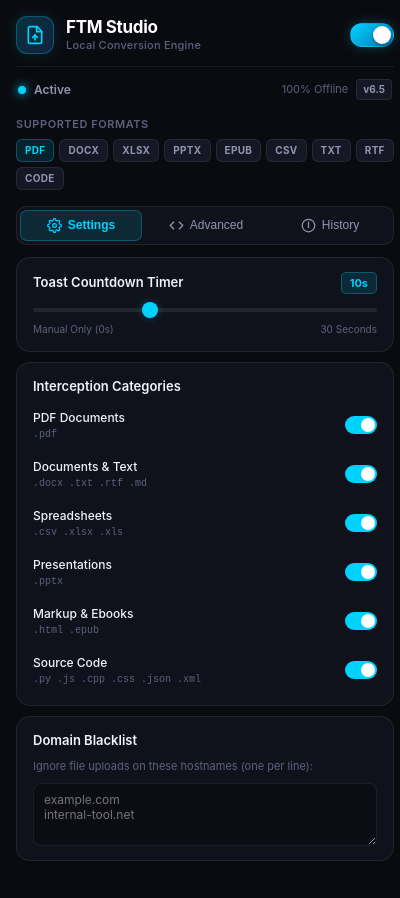
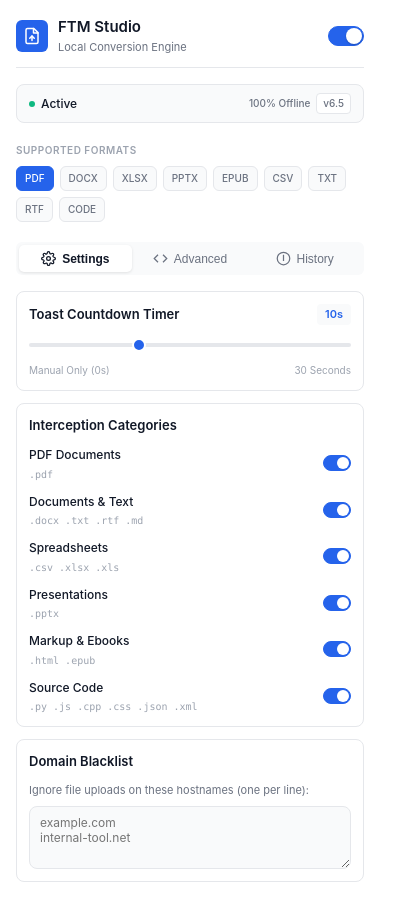
Before and after one commit to swapniljoydhar/FTMStudio, a browser extension: page file-to-markdown-extension/popup.html in a window 400 px wide. Before the commit the page ends 877 px from the top, so only its background shows below. Drawn offline with Linux system fonts and the light colour scheme.

Commit message:
update branch

```diff
--- a/file-to-markdown-extension/offscreen.js
+++ b/file-to-markdown-extension/offscreen.js
@@ -304,9 +304,8 @@
       throw new Error('PDF.js library not loaded.');
     }
 
-    // Set worker source to the local file using absolute URL
-    const workerUrl = new URL('lib/pdf.worker.min.js', chrome.runtime.getURL('/')).href;
-    pdfjsLib.GlobalWorkerOptions.workerSrc = workerUrl;
+    // Set worker source using correct Chrome extension URL format
+    pdfjsLib.GlobalWorkerOptions.workerSrc = chrome.runtime.getURL('lib/pdf.worker.min.js');
 
     // Validate ArrayBuffer is not empty
     if (!arrayBuffer || arrayBuffer.byteLength === 0) {
@@ -321,6 +320,7 @@
       const loadingTask = pdfjsLib.getDocument({ data: typedArray });
       pdf = await loadingTask.promise;
     } catch (err) {
+      console.error('[FTM] PDF.js getDocument error:', err);
       throw new Error('Failed to load PDF: ' + (err.message || 'Unknown error'));
     }
 
--- a/file-to-markdown-extension/popup.css
+++ b/file-to-markdown-extension/popup.css
@@ -1,38 +1,48 @@
 /* =========================================================================
-   popup.css — Ultra-Sleek Modern Dark UI (v6.5)
+   popup.css — Clean Modern UI (v7.0)
+   Industry-standard design inspired by Linear, Vercel, Raycast
    ========================================================================= */
 
 :root {
-  --bg:            #0a0b10;
-  --surface:       rgba(18, 20, 30, 0.85);
-  --surface-hi:    rgba(28, 32, 48, 0.65);
-  --border:        rgba(255, 255, 255, 0.07);
-  --border-accent: rgba(0, 210, 255, 0.28);
-  --text:          #f0f2f8;
-  --text-muted:    #9096b0;
-  --text-dim:      #5c627d;
-  --accent:        #00d2ff;
-  --accent-glow:   rgba(0, 210, 255, 0.25);
-  --accent-dim:    rgba(0, 210, 255, 0.12);
-  --danger:        #ff4757;
-  --radius:        14px;
-  --radius-sm:     8px;
-  --shadow:        0 8px 32px rgba(0, 0, 0, 0.45);
-  --transition:    0.2s cubic-bezier(0.4, 0, 0.2, 1);
+  --bg:            #ffffff;
+  --bg-secondary:  #f9fafb;
+  --border:        #e5e7eb;
+  --text:          #111827;
+  --text-secondary:#6b7280;
+  --text-tertiary: #9ca3af;
+  --accent:        #2563eb;
+  --accent-hover:  #1d4ed8;
+  --success:       #10b981;
+  --danger:        #ef4444;
+  --radius:        8px;
+  --shadow:        0 1px 3px rgba(0,0,0,0.1);
+}
+
+/* Dark mode support */
+@media (prefers-color-scheme: dark) {
+  :root {
+    --bg:            #0f172a;
+    --bg-secondary:  #1e293b;
+    --border:        #334155;
+    --text:          #f1f5f9;
+    --text-secondary:#94a3b8;
+    --text-tertiary: #64748b;
+    --accent:        #3b82f6;
+    --accent-hover:  #2563eb;
+    --shadow:        0 1px 3px rgba(0,0,0,0.3);
+  }
 }
 
 /* ─── RESET & BASE ─── */
 *, *::before, *::after { box-sizing: border-box; margin: 0; padding: 0; }
 
 body {
-  width: 410px;
-  min-height: 490px;
+  width: 380px;
   background: var(--bg);
   color: var(--text);
-  font-family: -apple-system, BlinkMacSystemFont, 'Inter', 'Segoe UI', Roboto, sans-serif;
+  font-family: -apple-system, BlinkMacSystemFont, 'Inter', system-ui, sans-serif;
   font-size: 13px;
   line-height: 1.5;
-  overflow-x: hidden;
   -webkit-font-smoothing: antialiased;
 }
 
@@ -41,7 +51,7 @@ body {
   padding: 16px;
   display: flex;
   flex-direction: column;
-  gap: 12px;
+  gap: 16px;
 }
 
 /* ─── HEADER ─── */
@@ -56,37 +66,31 @@ body {
 .header-left {
   display: flex;
   align-items: center;
-  gap: 12px;
+  gap: 10px;
 }
 
 .logo {
-  width: 38px;
-  height: 38px;
+  width: 32px;
+  height: 32px;
   display: flex;
   align-items: center;
   justify-content: center;
-  background: linear-gradient(135deg, rgba(0, 210, 255, 0.2), rgba(59, 130, 246, 0.2));
-  border: 1px solid var(--border-accent);
-  border-radius: 11px;
-  color: var(--accent);
-  box-shadow: 0 0 16px var(--accent-dim);
+  background: var(--accent);
+  border-radius: 6px;
+  color: white;
 }
 
-.logo svg { width: 20px; height: 20px; }
+.logo svg { width: 18px; height: 18px; }
 
 .header-title-box h1 {
-  font-size: 17px;
-  font-weight: 700;
-  letter-spacing: -0.02em;
-  color: #fff;
-  line-height: 1.2;
+  font-size: 15px;
+  font-weight: 600;
+  color: var(--text);
 }
 
 .tagline {
   font-size: 11px;
-  color: var(--text-dim);
-  font-weight: 500;
-  letter-spacing: 0.02em;
+  color: var(--text-secondary);
 }
 
 /* ─── POWER TOGGLE ─── */
@@ -95,36 +99,36 @@ body {
 
 .toggle-track {
   display: block;
-  width: 44px;
-  height: 24px;
-  background: rgba(255, 255, 255, 0.1);
-  border-radius: 12px;
+  width: 36px;
+  height: 20px;
+  background: var(--bg-secondary);
+  border: 1px solid var(--border);
+  border-radius: 10px;
   position: relative;
-  transition: background var(--transition);
+  transition: all 0.2s;
   cursor: pointer;
-  border: 1px solid rgba(255, 255, 255, 0.05);
 }
 
 .power-toggle input:checked + .toggle-track {
-  background: linear-gradient(135deg, #00d2ff, #0077b6);
-  box-shadow: 0 0 12px var(--accent-glow);
+  background: var(--accent);
+  border-color: var(--accent);
 }
 
 .toggle-thumb {
   display: block;
-  width: 18px;
-  height: 18px;
-  background: #fff;
+  width: 16px;
+  height: 16px;
+  background: white;
   border-radius: 50%;
   position: absolute;
-  top: 2px;
-  left: 2px;
-  transition: transform var(--transition);
-  box-shadow: 0 2px 4px rgba(0, 0, 0, 0.3);
+  top: 1px;
+  left: 1px;
+  transition: transform 0.2s;
+  box-shadow: 0 1px 2px rgba(0,0,0,0.2);
 }
 
 .power-toggle input:checked + .toggle-track .toggle-thumb {
-  transform: translateX(20px);
+  transform: translateX(16px);
 }
 
 /* ─── STATUS BAR ─── */
@@ -132,50 +136,49 @@ body {
   display: flex;
   align-items: center;
   justify-content: space-between;
-  padding: 0 2px;
+  padding: 8px 12px;
+  background: var(--bg-secondary);
+  border-radius: var(--radius);
+  border: 1px solid var(--border);
 }
 
 .status-indicator {
   display: flex;
   align-items: center;
-  gap: 8px;
+  gap: 6px;
 }
 
 .status-dot {
-  width: 8px;
-  height: 8px;
+  width: 6px;
+  height: 6px;
   border-radius: 50%;
-  background: var(--accent);
-  box-shadow: 0 0 10px var(--accent);
+  background: var(--success);
 }
 
 .status-dot.inactive {
-  background: var(--text-dim);
-  box-shadow: none;
+  background: var(--text-tertiary);
 }
 
 .status-label {
   font-size: 12px;
-  font-weight: 600;
-  color: var(--text-muted);
+  font-weight: 500;
+  color: var(--text);
 }
 
 .status-badge {
   display: flex;
   align-items: center;
-  gap: 8px;
-  font-size: 11px;
-  color: var(--text-dim);
+  gap: 6px;
+  font-size: 10px;
+  color: var(--text-secondary);
+  font-weight: 500;
 }
 
 .version {
-  font-size: 10px;
-  font-weight: 700;
   padding: 2px 6px;
+  background: var(--bg);
   border-radius: 4px;
-  background: var(--surface-hi);
   border: 1px solid var(--border);
-  color: var(--text-muted);
 }
 
 /* ─── FORMAT BADGES ─── */
@@ -184,46 +187,44 @@ body {
 }
 
 .format-label {
-  font-size: 11px;
-  color: var(--text-dim);
+  font-size: 10px;
+  color: var(--text-tertiary);
   font-weight: 600;
   text-transform: uppercase;
   letter-spacing: 0.05em;
-  margin-bottom: 6px;
+  margin-bottom: 8px;
   display: block;
 }
 
 .badge-row {
   display: flex;
   flex-wrap: wrap;
-  gap: 5px;
+  gap: 6px;
 }
 
 .badge {
   font-size: 10px;
-  font-weight: 700;
-  padding: 3px 8px;
+  font-weight: 500;
+  padding: 4px 8px;
   border-radius: 6px;
-  background: var(--surface-hi);
-  color: var(--text-muted);
+  background: var(--bg-secondary);
+  color: var(--text-secondary);
   border: 1px solid var(--border);
-  letter-spacing: 0.03em;
 }
 
 .badge-accent {
-  background: var(--accent-dim);
-  color: var(--accent);
-  border-color: var(--border-accent);
+  background: var(--accent);
+  color: white;
+  border-color: var(--accent);
 }
 
 /* ─── TABS ─── */
 .tabs {
   display: flex;
-  gap: 4px;
-  background: var(--surface);
-  border-radius: 10px;
+  gap: 2px;
+  background: var(--bg-secondary);
+  border-radius: 6px;
   padding: 3px;
-  border: 1px solid var(--border);
 }
 
 .tab {
@@ -232,46 +233,43 @@ body {
   align-items: center;
   justify-content: center;
   gap: 6px;
-  padding: 7px 10px;
+  padding: 6px 8px;
   font-size: 12px;
   font-weight: 500;
-  color: var(--text-muted);
+  color: var(--text-secondary);
   background: transparent;
   border: none;
-  border-radius: 7px;
+  border-radius: 5px;
   cursor: pointer;
-  transition: all var(--transition);
+  transition: all 0.15s;
 }
 
 .tab:hover { color: var(--text); }
 
 .tab.active {
-  background: var(--accent-dim);
-  color: var(--accent);
+  background: var(--bg);
+  color: var(--text);
   font-weight: 600;
-  border: 1px solid var(--border-accent);
+  box-shadow: var(--shadow);
 }
 
 /* ─── TAB PANELS ─── */
-.tab-panel { display: none; flex-direction: column; gap: 10px; }
+.tab-panel { display: none; flex-direction: column; gap: 12px; }
 .tab-panel.active { display: flex; }
 
 /* ─── CARDS ─── */
 .card {
-  background: var(--surface);
+  background: var(--bg);
   border: 1px solid var(--border);
   border-radius: var(--radius);
-  padding: 14px 16px;
-  transition: border-color var(--transition);
+  padding: 12px;
 }
-
-.card:hover { border-color: rgba(255, 255, 255, 0.12); }
 
 .card-header {
   display: flex;
   align-items: center;
   justify-content: space-between;
-  margin-bottom: 8px;
+  margin-bottom: 10px;
 }
 
 .card-title {
@@ -282,19 +280,18 @@ body {
 
 .card-value {
   font-size: 11px;
-  font-weight: 700;
+  font-weight: 600;
   color: var(--accent);
-  background: var(--accent-dim);
+  background: var(--bg-secondary);
   padding: 2px 8px;
-  border-radius: 5px;
-  border: 1px solid var(--border-accent);
+  border-radius: 4px;
 }
 
 .card-body { display: flex; flex-direction: column; gap: 8px; }
 
 .card-hint {
   font-size: 11px;
-  color: var(--text-dim);
+  color: var(--text-secondary);
 }
 
 .card-actions {
@@ -307,68 +304,66 @@ input[type="range"] {
   -webkit-appearance: none;
   width: 100%;
   height: 4px;
-  background: rgba(255, 255, 255, 0.08);
+  background: var(--border);
   border-radius: 2px;
   outline: none;
-  margin: 6px 0 2px;
+  margin: 8px 0;
 }
 
 input[type="range"]::-webkit-slider-thumb {
   -webkit-appearance: none;
-  width: 16px;
-  height: 16px;
+  width: 14px;
+  height: 14px;
   border-radius: 50%;
   background: var(--accent);
   cursor: pointer;
-  box-shadow: 0 0 10px var(--accent-glow);
+  border: 2px solid var(--bg);
 }
 
 .range-labels {
   display: flex;
   justify-content: space-between;
   font-size: 10px;
-  color: var(--text-dim);
+  color: var(--text-tertiary);
 }
 
 /* ─── TEXTAREA ─── */
 textarea {
   width: 100%;
-  background: rgba(0, 0, 0, 0.25);
+  background: var(--bg-secondary);
   border: 1px solid var(--border);
-  border-radius: var(--radius-sm);
+  border-radius: var(--radius);
   color: var(--text);
   font-family: inherit;
   font-size: 12px;
   padding: 8px 10px;
   resize: vertical;
   outline: none;
-  transition: border-color var(--transition);
 }
 
-textarea:focus { border-color: var(--border-accent); }
+textarea:focus { border-color: var(--accent); }
 
 /* ─── TOGGLE LIST ─── */
-.toggle-list { display: flex; flex-direction: column; gap: 8px; }
+.toggle-list { display: flex; flex-direction: column; gap: 10px; }
 
 .toggle-row {
   display: flex;
   align-items: center;
   justify-content: space-between;
-  padding: 4px 0;
 }
 
 .toggle-row-label {
   font-size: 12px;
   font-weight: 500;
   color: var(--text);
-  display: block;
 }
 
 .toggle-row-exts {
   font-size: 10px;
-  color: var(--text-dim);
-  font-family: 'SF Mono', 'Fira Code', monospace;
+  color: var(--text-tertiary);
+  font-family: 'SF Mono', Monaco, monospace;
   display: block;
+  margin-top: 2px;
 }
 
 /* ─── MINI TOGGLE ─── */
@@ -377,120 +372,108 @@ textarea:focus { border-color: var(--border-accent); }
 
 .mini-track {
   display: block;
-  width: 32px;
-  height: 18px;
-  background: rgba(255, 255, 255, 0.08);
-  border-radius: 9px;
+  width: 28px;
+  height: 16px;
+  background: var(--bg-secondary);
+  border: 1px solid var(--border);
+  border-radius: 8px;
   position: relative;
-  transition: background var(--transition);
+  transition: all 0.2s;
   cursor: pointer;
 }
 
 .mini-toggle input:checked + .mini-track {
   background: var(--accent);
+  border-color: var(--accent);
 }
 
 .mini-thumb {
   display: block;
-  width: 14px;
-  height: 14px;
-  background: #fff;
+  width: 12px;
+  height: 12px;
+  background: white;
   border-radius: 50%;
   position: absolute;
-  top: 2px;
-  left: 2px;
-  transition: transform var(--transition);
+  top: 1px;
+  left: 1px;
+  transition: transform 0.2s;
 }
 
 .mini-toggle input:checked + .mini-track .mini-thumb {
-  transform: translateX(14px);
+  transform: translateX(12px);
 }
 
 /* ─── YAML PREVIEW ─── */
 .yaml-preview {
-  background: rgba(0, 0, 0, 0.35);
-  border-radius: var(--radius-sm);
-  padding: 8px 12px;
+  background: var(--bg-secondary);
+  border-radius: 6px;
+  padding: 8px 10px;
   border: 1px solid var(--border);
 }
 
 .yaml-preview code {
-  font-family: 'SF Mono', 'Fira Code', monospace;
+  font-family: 'SF Mono', Monaco, monospace;
   font-size: 10px;
-  color: #7dd3fc;
+  color: var(--text-secondary);
   line-height: 1.6;
   white-space: pre;
 }
 
 /* ─── HELP DETAILS ─── */
 .help-details {
-  margin-top: 6px;
+  margin-top: 8px;
   border-top: 1px solid var(--border);
-  padding-top: 6px;
+  padding-top: 8px;
 }
 
 .help-details summary {
   font-size: 11px;
-  color: var(--text-dim);
+  color: var(--text-secondary);
   cursor: pointer;
-  user-select: none;
 }
 
 .help-content {
   margin-top: 6px;
   font-size: 11px;
-  color: var(--text-muted);
+  color: var(--text-secondary);
   line-height: 1.5;
 }
 
 .help-content pre {
-  background: rgba(0, 0, 0, 0.25);
+  background: var(--bg-secondary);
   padding: 6px 8px;
   border-radius: 6px;
-  font-family: 'SF Mono', 'Fira Code', monospace;
+  font-family: 'SF Mono', Monaco, monospace;
   font-size: 10px;
-  color: var(--text-muted);
   margin-top: 4px;
 }
 
 /* ─── REGEX RULES ─── */
 .regex-rule {
-  background: rgba(0, 0, 0, 0.2);
+  background: var(--bg-secondary);
   border: 1px solid var(--border);
-  border-radius: var(--radius-sm);
-  padding: 8px 10px;
-  margin-bottom: 6px;
+  border-radius: 6px;
+  padding: 8px;
+  margin-bottom: 8px;
   display: flex;
   flex-direction: column;
   gap: 6px;
 }
 
-.regex-rule-header {
-  display: flex;
-  align-items: center;
-  justify-content: space-between;
-}
-
-.regex-rule-title {
-  font-size: 11px;
-  font-weight: 600;
-  color: var(--text);
-}
-
 .regex-rule input[type="text"] {
   width: 100%;
-  background: rgba(255, 255, 255, 0.04);
+  background: var(--bg);
   border: 1px solid var(--border);
-  border-radius: 5px;
+  border-radius: 4px;
   color: var(--text);
-  font-family: 'SF Mono', 'Fira Code', monospace;
+  font-family: 'SF Mono', Monaco, monospace;
   font-size: 11px;
   padding: 5px 7px;
   outline: none;
 }
 
 .regex-rule input[type="text"]:focus {
-  border-color: var(--border-accent);
+  border-color: var(--accent);
 }
 
 .regex-rule-row {
@@ -505,49 +488,48 @@ textarea:focus { border-color: var(--border-accent); }
 /* ─── BUTTONS ─── */
 .btn-ghost {
   font-size: 11px;
-  font-weight: 600;
-  padding: 3px 10px;
-  border-radius: 6px;
-  border: 1px solid var(--border-accent);
-  background: var(--accent-dim);
-  color: var(--accent);
+  font-weight: 500;
+  padding: 4px 10px;
+  border-radius: 5px;
+  border: 1px solid var(--border);
+  background: var(--bg-secondary);
+  color: var(--text);
   cursor: pointer;
-  transition: all var(--transition);
+  transition: all 0.15s;
 }
 
 .btn-ghost:hover {
-  background: rgba(0, 210, 255, 0.2);
+  background: var(--border);
 }
 
 .btn-ghost-sm {
   font-size: 10px;
-  font-weight: 600;
+  font-weight: 500;
   padding: 3px 8px;
-  border-radius: 5px;
+  border-radius: 4px;
   border: 1px solid var(--border);
   background: transparent;
-  color: var(--text-dim);
+  color: var(--text-secondary);
   cursor: pointer;
-  transition: all var(--transition);
 }
 
 .btn-ghost-sm:hover {
-  background: rgba(255, 255, 255, 0.06);
+  background: var(--bg-secondary);
   color: var(--text);
 }
 
 .btn-remove {
-  width: 20px;
-  height: 20px;
+  width: 18px;
+  height: 18px;
   display: flex;
   align-items: center;
   justify-content: center;
-  background: rgba(255, 71, 87, 0.12);
-  border: 1px solid rgba(255, 71, 87, 0.25);
+  background: rgba(239, 68, 68, 0.1);
+  border: 1px solid rgba(239, 68, 68, 0.2);
   border-radius: 4px;
   color: var(--danger);
   cursor: pointer;
-  font-size: 13px;
+  font-size: 12px;
 }
 
 /* ─── HISTORY ─── */
@@ -556,19 +538,19 @@ textarea:focus { border-color: var(--border-accent); }
   flex-direction: column;
   align-items: center;
   justify-content: center;
-  padding: 28px 16px;
-  color: var(--text-dim);
+  padding: 24px 16px;
+  color: var(--text-tertiary);
 }
 
 .history-empty svg { margin-bottom: 8px; opacity: 0.4; }
-.history-empty p { font-size: 13px; font-weight: 600; margin-bottom: 2px; }
-.history-hint { font-size: 10px; color: var(--text-dim); }
+.history-empty p { font-size: 12px; font-weight: 500; margin-bottom: 4px; }
+.history-hint { font-size: 10px; }
 
 .history-item {
   display: flex;
   align-items: center;
   justify-content: space-between;
-  padding: 7px 0;
+  padding: 8px 0;
   border-bottom: 1px solid var(--border);
 }
 
@@ -581,21 +563,21 @@ textarea:focus { border-color: var(--border-accent); }
   white-space: nowrap;
   overflow: hidden;
   text-overflow: ellipsis;
-  max-width: 180px;
+  max-width: 160px;
 }
 
 .history-ext {
   font-size: 9px;
-  font-weight: 700;
+  font-weight: 600;
   padding: 2px 5px;
   border-radius: 4px;
-  background: var(--accent-dim);
-  color: var(--accent);
+  background: var(--bg-secondary);
+  color: var(--text-secondary);
   margin-left: 6px;
 }
 
 .history-time {
   font-size: 10px;
-  color: var(--text-dim);
+  color: var(--text-tertiary);
   margin-left: auto;
 }
```
Also changed, not shown: file-to-markdown-extension/content.js (+48 -45 lines), 1 other file.
